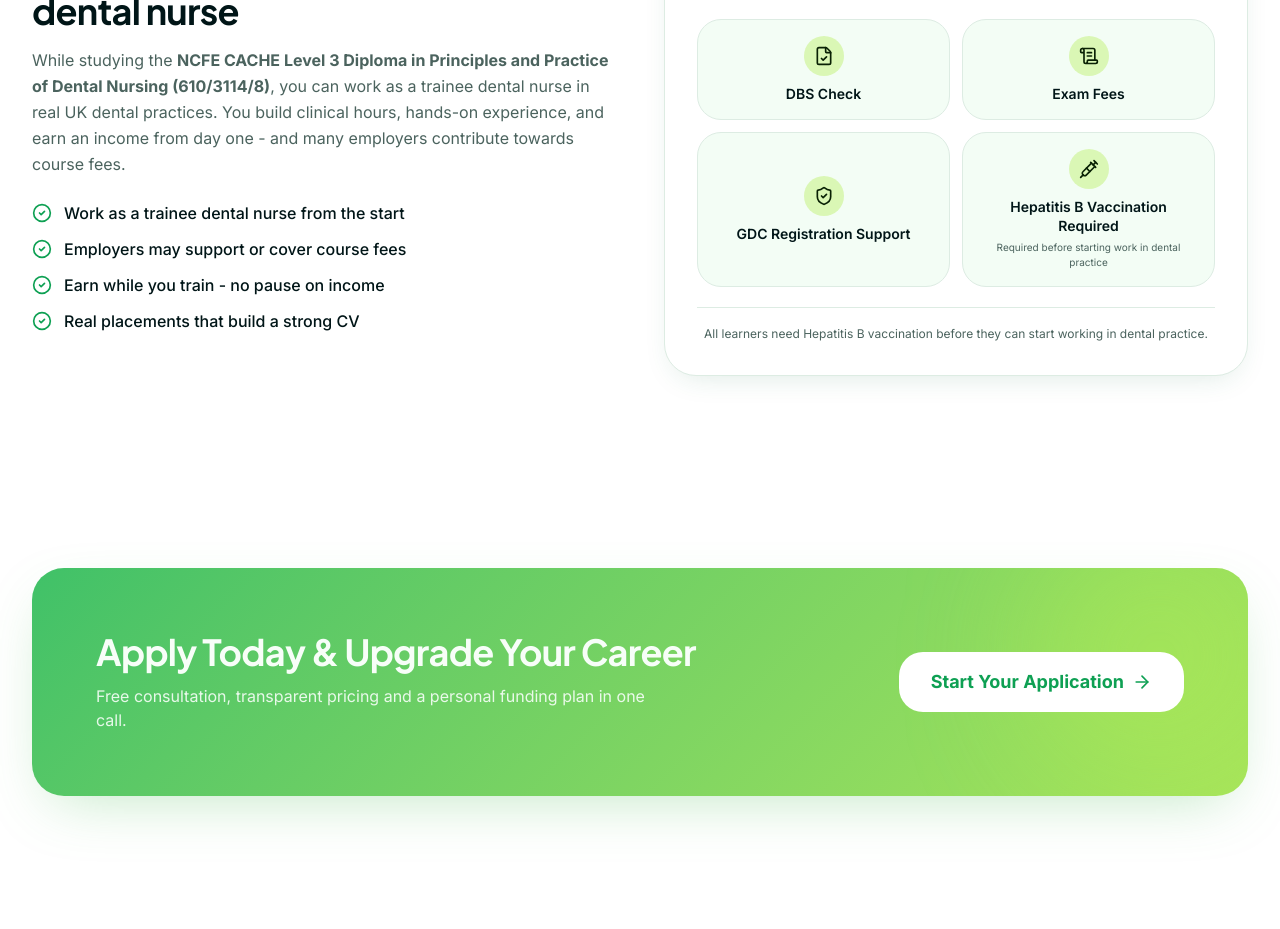
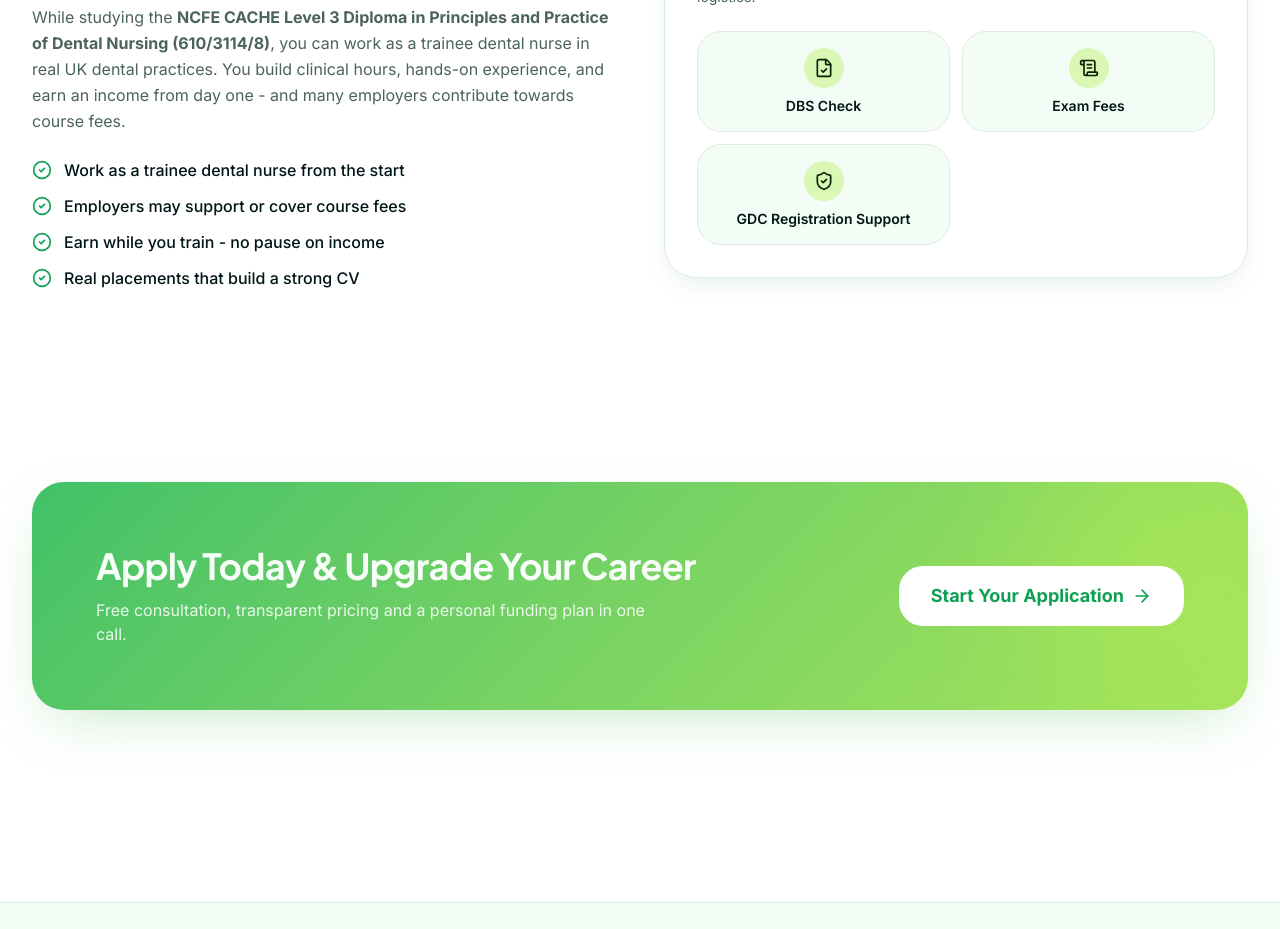
Before and after one commit to MohanPrasathSece/career-upgrade-path, a React (Vite) app: page /courses in a window 1280 px wide. Shown: the part 4260-5189 px from the top of the page. Built offline with nearby package versions, Linux system fonts and the light colour scheme.

Commit message:
Remove Hepatitis B card from index and courses pages

```diff
--- a/src/routes/courses.tsx
+++ b/src/routes/courses.tsx
@@ -19,7 +19,6 @@
   FileCheck,
   Shirt,
   ScrollText,
-  Syringe,
 } from "lucide-react";
 import coursesImg from "@/assets/images/team1.png";
 import { Section, SectionEyebrow, PageHero } from "@/components/site/Section";
@@ -110,11 +109,6 @@
   { icon: FileCheck, title: "DBS Check" },
   { icon: ScrollText, title: "Exam Fees" },
   { icon: ShieldCheck, title: "GDC Registration Support" },
-  {
-    icon: Syringe,
-    title: "Hepatitis B Vaccination Required",
-    desc: "Required before starting work in dental practice",
-  },
 ];
 
 function Courses() {
@@ -339,12 +333,6 @@
                 </div>
               ))}
             </div>
-            <div className="mt-5 border-t border-border pt-4 text-center">
-              <p className="text-xs text-muted-foreground leading-relaxed">
-                All learners need Hepatitis B vaccination before they can start working in dental
-                practice.
-              </p>
-            </div>
           </div>
         </div>
       </Section>
--- a/src/routes/index.tsx
+++ b/src/routes/index.tsx
@@ -22,7 +22,6 @@
   ScrollText,
   Shirt,
   FileCheck,
-  Syringe,
 } from "lucide-react";
 import heroImg from "@/assets/images/herosec_image.png";
 import tutorImg from "@/assets/images/male_nirse.png";
@@ -102,11 +101,6 @@
   { icon: FileCheck, title: "DBS Check Included" },
   { icon: ScrollText, title: "Exam Fees Included" },
   { icon: ShieldCheck, title: "GDC Registration Support" },
-  {
-    icon: Syringe,
-    title: "Hepatitis B Vaccination Required",
-    desc: "Required before starting work in dental practice",
-  },
 ];
 
 const stats = [
@@ -336,12 +330,6 @@
                     Everything to launch your career
                   </p>
                 </div>
-                <div className="mt-5 border-t border-border pt-4 text-center">
-                  <p className="text-xs text-muted-foreground leading-relaxed">
-                    All learners need Hepatitis B vaccination before they can start working in
-                    dental practice.
-                  </p>
-                </div>
               </div>
             </div>
           </div>
```
